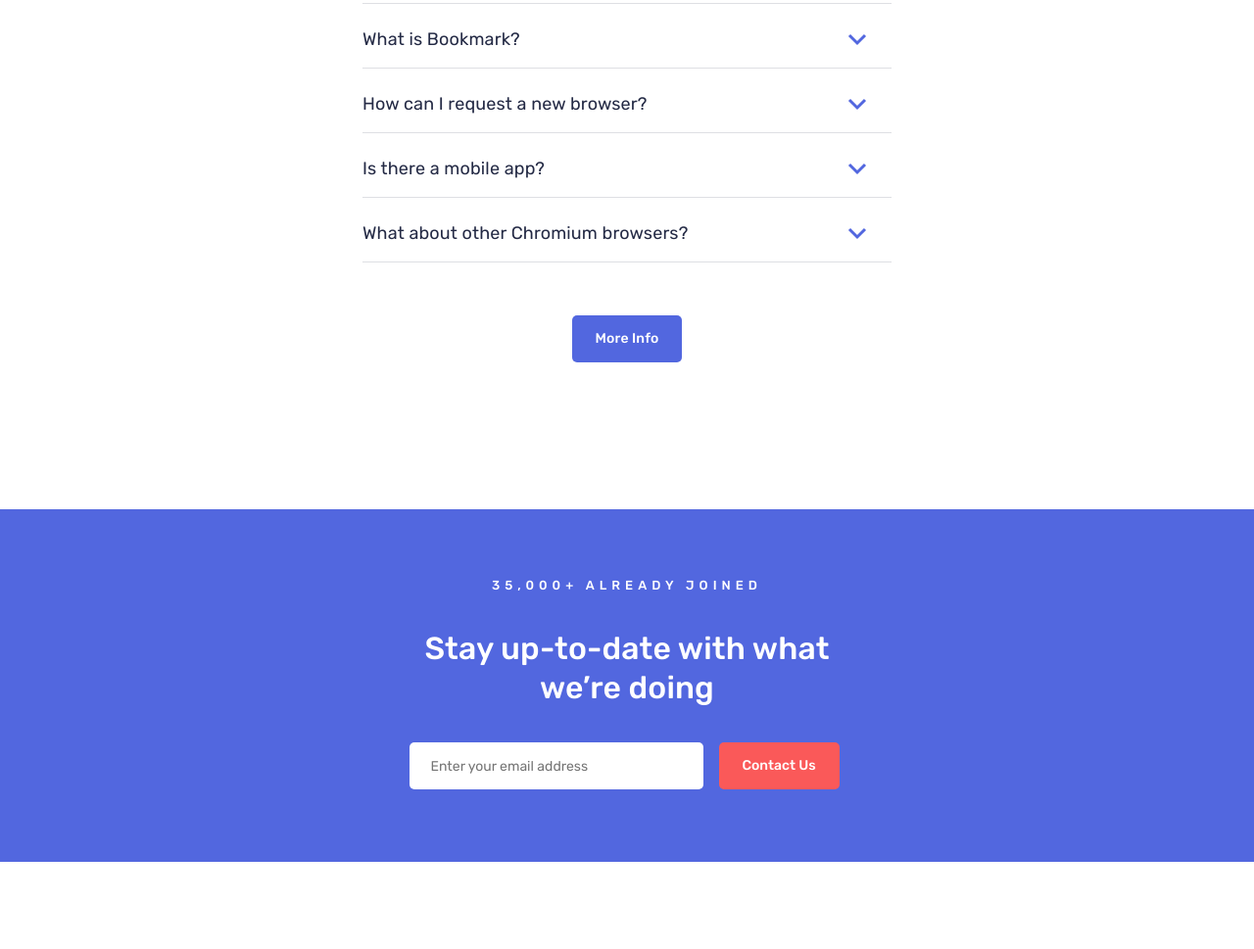
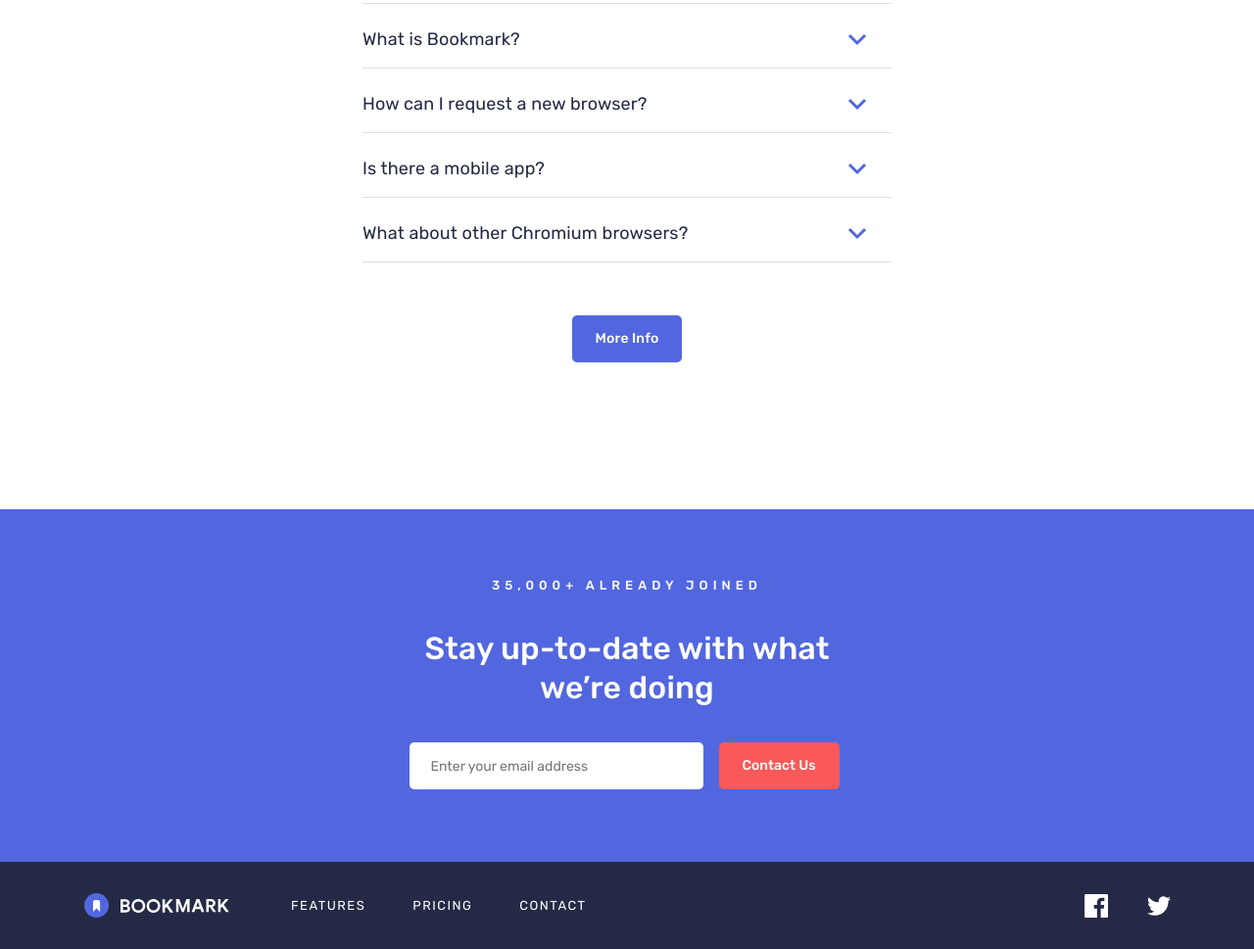
Before and after one commit to najmiddinabdullaev/Bookmark, a plain HTML site: page index.html in a window 1280 px wide. Shown: the part 2647-3616 px from the top of the page at 98% size. Before the commit the page ends 3527 px from the top, so only its background shows below. Drawn offline with Linux system fonts and the light colour scheme.

Commit message:
Add site footer

```diff
--- a/css/styles.css
+++ b/css/styles.css
@@ -189,6 +189,10 @@ img{
   display: block;
   color: var(--text-color);
   text-decoration: none;
+}
+
+.sitenav--white .sitenav__link {
+  color: #fff;
 }
 
 .sitenav__link:hover{
@@ -423,6 +427,35 @@ img{
 .accordion__item-text {
   margin: 0;
 }
+
+
+/* SOCIALS */
+
+.socials {
+  display: flex;
+  align-items: center;
+  padding: 0;
+  margin: 0;
+  list-style: none;
+}
+
+.socials__item:not(:last-child) {
+  margin-right: 40px;
+}
+
+.socials__link {
+  display: flex;
+  color: #fff;
+}
+
+.socials__link:hover{
+  color: var(--red);
+}
+
+.socials__link:active{
+  opacity: 0.6;
+}
+
 
 
 /* SITE-HEADER */
@@ -710,3 +743,25 @@ img{
 .subscription__field:placeholder-shown + .subscription-error{
   display: block;
 }
+
+
+/* SITE-FOOTER */
+
+.site-footer {
+  padding-top: 32px;
+  padding-bottom: 32px;
+  background-color: var(--text-color);
+  color: #fff;
+}
+.site-footer__container {
+  display: flex;
+  align-items: center;
+}
+
+.site-footer__logo {
+  margin-right: 63px;
+}
+
+.site-footer__sitenav {
+  margin-right: auto;
+}
--- a/index.html
+++ b/index.html
@@ -249,6 +249,39 @@
     </section>
   </main>
 
+
+  <!-- SITE-FOOTER -->
+
+  <footer class="site-footer">
+    <div class="site-footer__container container">
+      <a class="site-footer__logo logo" href="index.html">
+        <img class="logo__img" src="/img/logo-white.svg" alt="Bookmark logo" width="149" height="25">
+      </a>
+
+      <div class=" site-footer__sitenav sitenav sitenav--white">
+        <ul class="sitenav__list">
+          <li class="sitenav__item"><a class="sitenav__link" href="#">Features</a></li>
+          <li class="sitenav__item"><a class="sitenav__link" href="#">Pricing</a></li>
+          <li class="sitenav__item"><a class="sitenav__link" href="#">Contact</a></li>
+        </ul>
+      </div>
+
+      <ul class="socials">
+        <li class="socials__item">
+          <a class="socials__link" href="#" target="_blank" aria-label="Facebook">
+            <svg class="socials__icon" width="24" height="24" fill="none" xmlns="http://www.w3.org/2000/svg"><path fill-rule="evenodd" clip-rule="evenodd" d="M22.675 0H1.325C.593 0 0 .593 0 1.325v21.351C0 23.407.593 24 1.325 24H12.82v-9.294H9.692v-3.622h3.128V8.413c0-3.1 1.893-4.788 4.659-4.788 1.325 0 2.463.099 2.795.143v3.24l-1.918.001c-1.504 0-1.795.715-1.795 1.763v2.313h3.587l-.467 3.622h-3.12V24h6.116c.73 0 1.323-.593 1.323-1.325V1.325C24 .593 23.407 0 22.675 0Z" fill="currentColor"/></svg>
+          </a>
+        </li>
+
+        <li class="socials__item">
+          <a class="socials__link" href="#" target="_blank" aria-label="Twitter">
+            <svg class="socials__icon" width="24" height="20" fill="none" xmlns="http://www.w3.org/2000/svg"><path fill-rule="evenodd" clip-rule="evenodd" d="M24 2.557a9.83 9.83 0 0 1-2.828.775A4.932 4.932 0 0 0 23.337.608a9.864 9.864 0 0 1-3.127 1.195A4.916 4.916 0 0 0 16.616.248c-3.179 0-5.515 2.966-4.797 6.045A13.978 13.978 0 0 1 1.671 1.149a4.93 4.93 0 0 0 1.523 6.574 4.903 4.903 0 0 1-2.229-.616c-.054 2.281 1.581 4.415 3.949 4.89a4.935 4.935 0 0 1-2.224.084 4.928 4.928 0 0 0 4.6 3.419A9.9 9.9 0 0 1 0 17.54a13.94 13.94 0 0 0 7.548 2.212c9.142 0 14.307-7.721 13.995-14.646A10.025 10.025 0 0 0 24 2.557Z" fill="currentColor"/></svg>
+          </a>
+        </li>
+      </ul>
+    </div>
+  </footer>
+
   <script src="/js/main.js"></script>
 </body>
 </html>
```
Also changed, not shown: img/facebook.svg (added), img/twitter.svg (added).
